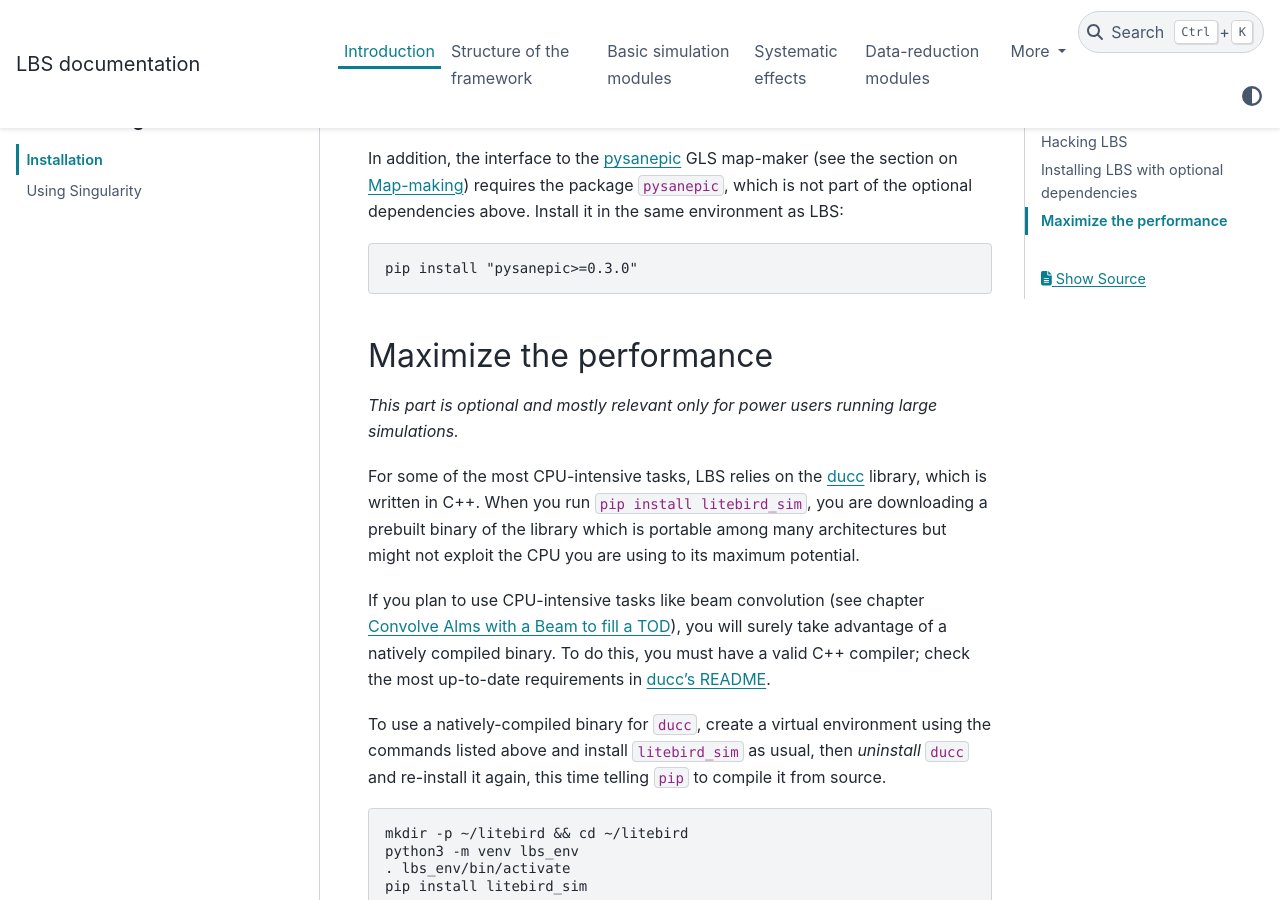
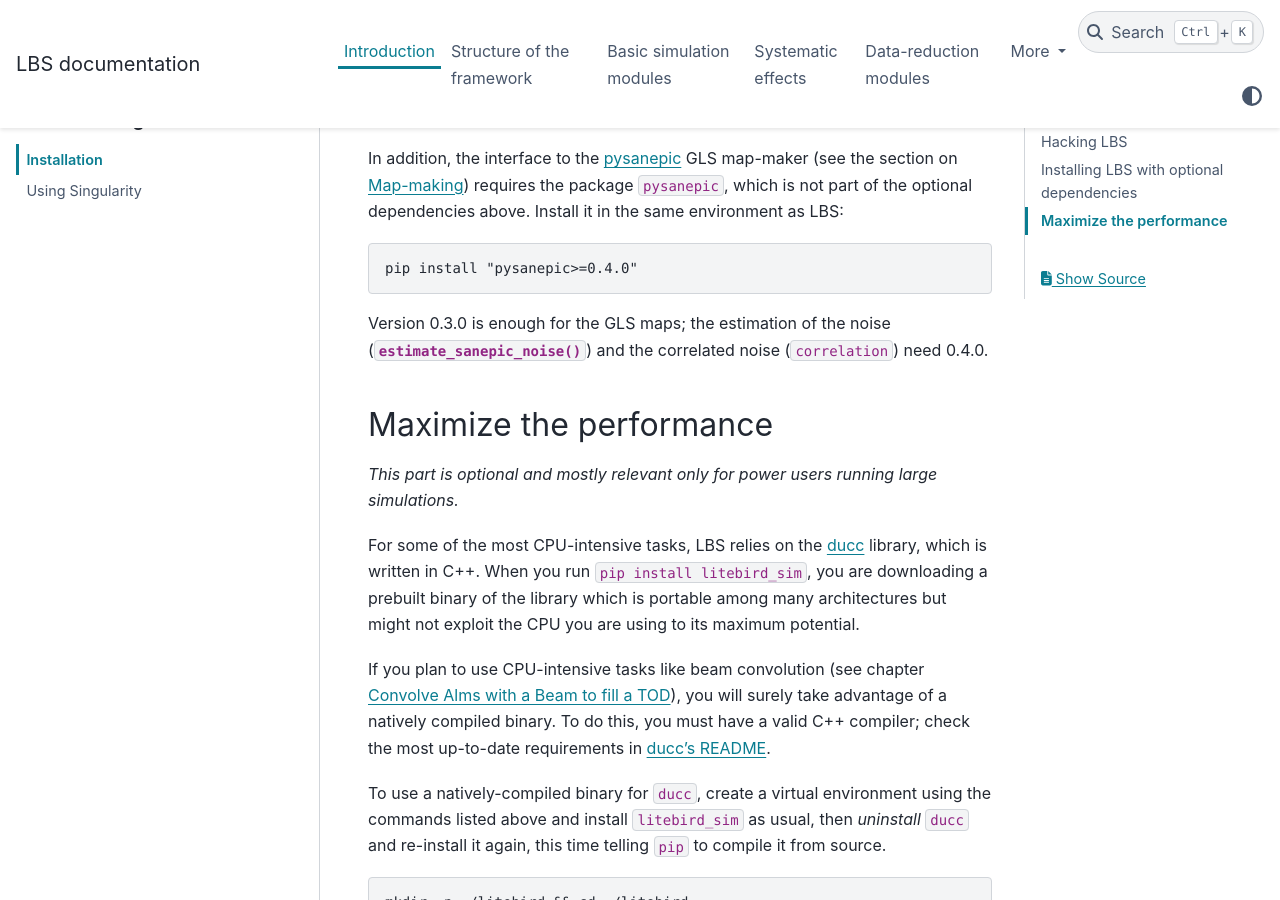
Before and after one commit to litebird/litebird_sim, a Sphinx documentation site: the page built from docs/source/installation.rst, in a window 1280 px wide and 900 px high, scrolled down 3738 px. Built offline with Sphinx 7.4.7 and the PyData theme 0.15.4, drawn with Linux system fonts in a browser that asks for light colours.

Commit message:
Installation: pysanepic 0.4.0 for noise estimation and correlated noise
Co-Authored-By: Claude Opus 5.5 <noreply@anthropic.com>

```diff
--- a/docs/source/installation.rst
+++ b/docs/source/installation.rst
@@ -191,7 +191,11 @@ optional dependencies above. Install it in the same environment as LBS:
 
 .. code-block:: text
 
-    pip install "pysanepic>=0.3.0"
+    pip install "pysanepic>=0.4.0"
+
+Version 0.3.0 is enough for the GLS maps; the estimation of the noise
+(:func:`.estimate_sanepic_noise`) and the correlated noise (``correlation``)
+need 0.4.0.
 
 .. _maximize-performance:
 
```
